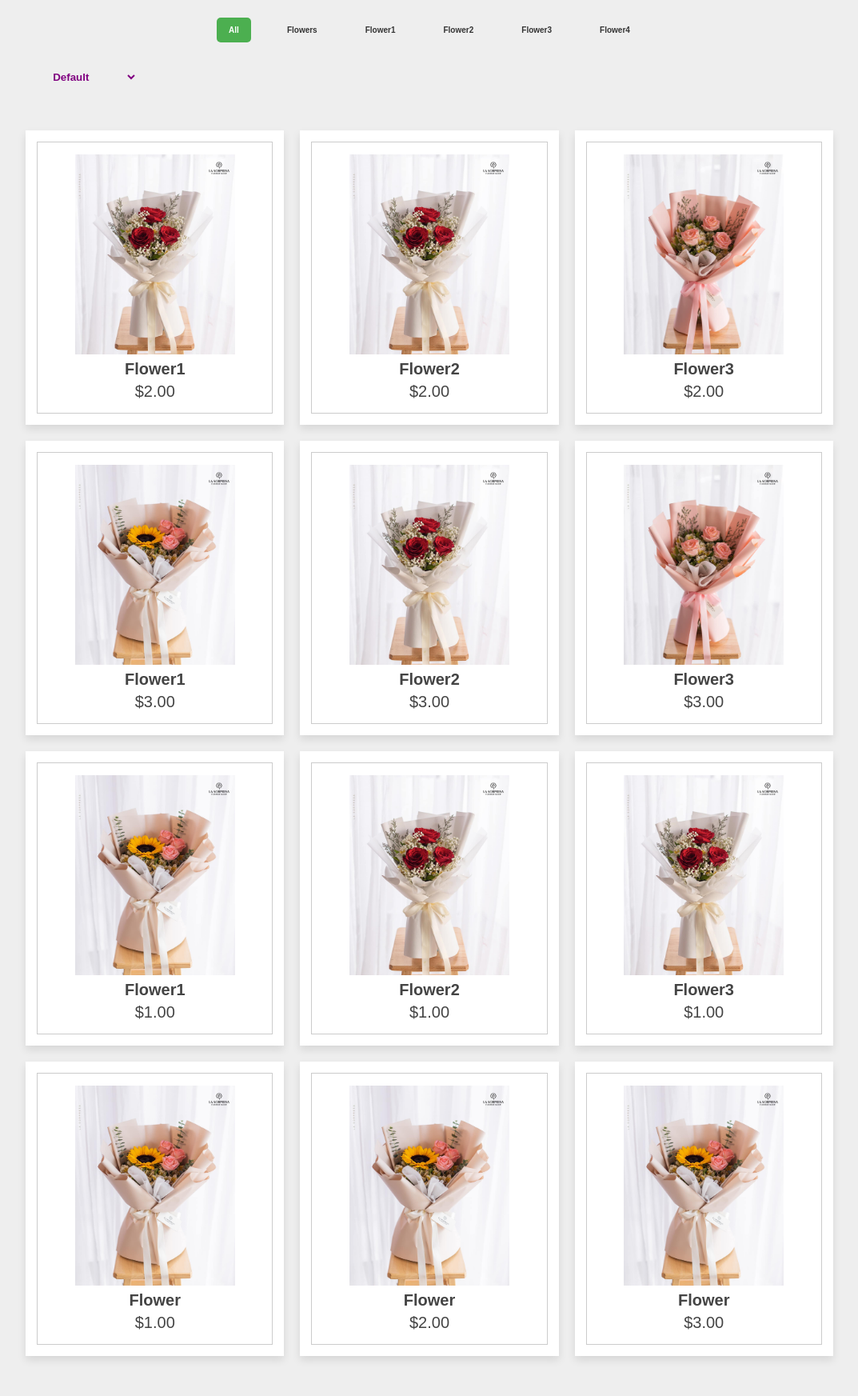
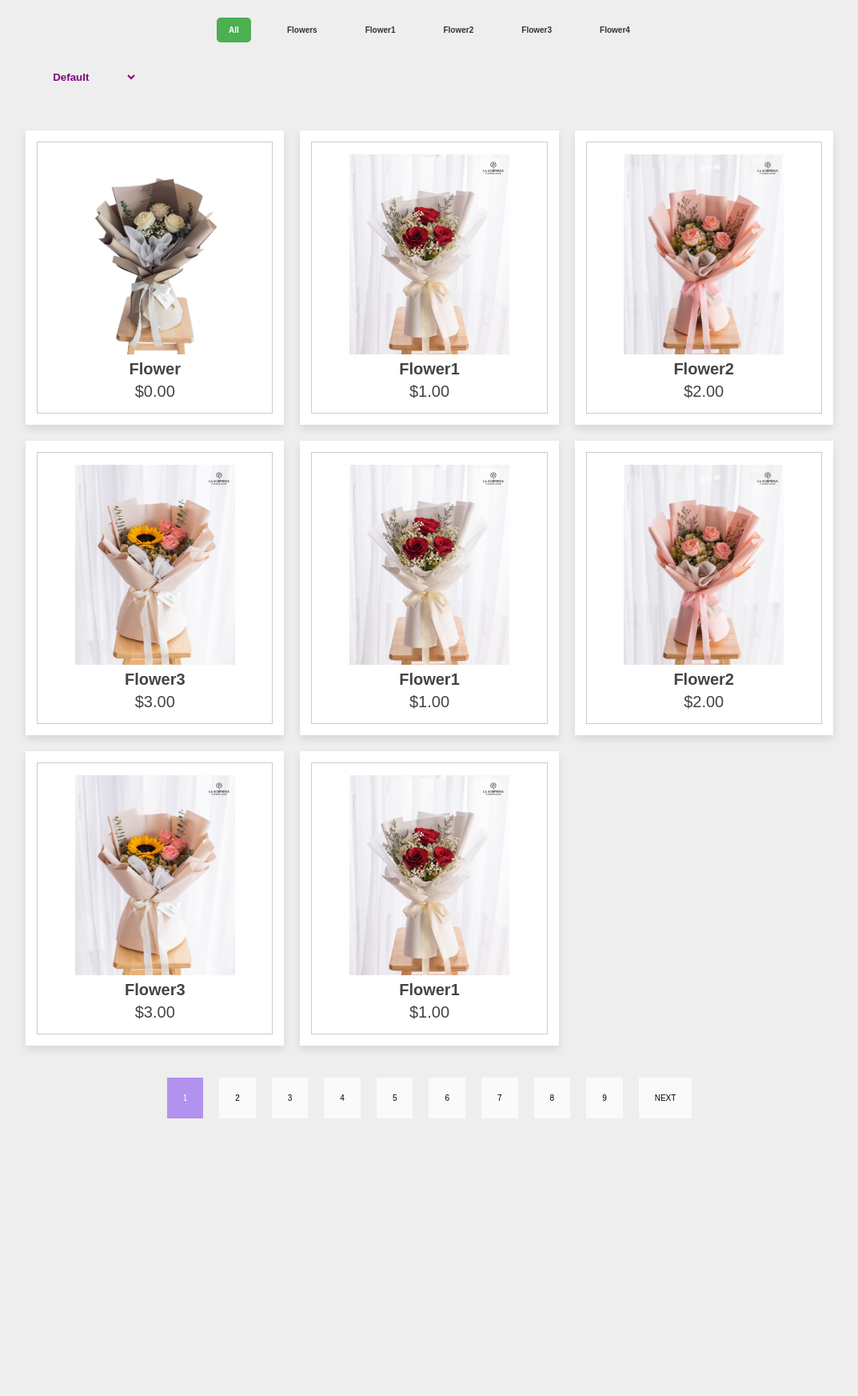
Before and after one commit to seyan5/lasorpresa, a PHP site: page /users/products.html in a window 1280 px wide. Shown: the part 168-1913 px from the top of the page at 80% size, without its empty margins (103-1176 px from the left). After the commit the page ends 1566 px from the top, so only its background shows below. Run offline with PHP 8.4, Linux system fonts and the light colour scheme; some libraries are stand-ins or nearby versions.

Commit message:
products

```diff
--- a/css/product.css
+++ b/css/product.css
@@ -431,6 +431,23 @@ body{
     cursor: pointer;
 }
 
+.listPage{
+   padding:10px;
+   text-align: center;
+   list-style: none;
+}
+.listPage li{
+   background-color: #ffffffBD;
+   padding:20px;
+   display: inline-block;
+   margin:0 10px;
+   cursor: pointer;
+}
+.listPage .active{
+   background-color: #B192EF;
+   color:#fff;
+}
+
 @media (max-width:991px){
 
    html{
--- a/users/products.html
+++ b/users/products.html
@@ -70,77 +70,436 @@
 
     <div class="products-container">
 
+      <div class="product" data-name="p-4">
+         <img src="../ivd/flower.png" alt="">
+         <h3>Flower</h3>
+         <div class="price">$0.00</div>
+      </div>
+
        <div class="product" data-name="p-1">
           <img src="../ivd/flower1.jpg" alt="">
           <h3>Flower1</h3>
-          <div class="price">$2.00</div>
+          <div class="price">$1.00</div>
        </div>
 
        <div class="product" data-name="p-2">
-          <img src="../ivd/flower1.jpg" alt="">
+          <img src="../ivd/flower2.jpg" alt="">
           <h3>Flower2</h3>
           <div class="price">$2.00</div>
        </div>
 
        <div class="product" data-name="p-3">
+          <img src="../ivd/flower3.jpg" alt="">
+          <h3>Flower3</h3>
+          <div class="price">$3.00</div>
+       </div>
+
+       <div class="product" data-name="p-4">
+          <img src="../ivd/flower1.jpg" alt="">
+          <h3>Flower1</h3>
+          <div class="price">$1.00</div>
+       </div>
+
+       <div class="product" data-name="p-5">
           <img src="../ivd/flower2.jpg" alt="">
-          <h3>Flower3</h3>
+          <h3>Flower2</h3>
           <div class="price">$2.00</div>
        </div>
 
-       <div class="product" data-name="p-4">
+       <div class="product" data-name="p-6">
           <img src="../ivd/flower3.jpg" alt="">
-          <h3>Flower1</h3>
-          <div class="price">$3.00</div>
-       </div>
-
-       <div class="product" data-name="p-5">
-          <img src="../ivd/flower1.jpg" alt="">
-          <h3>Flower2</h3>
-          <div class="price">$3.00</div>
-       </div>
-
-       <div class="product" data-name="p-6">
-          <img src="../ivd/flower2.jpg" alt="">
           <h3>Flower3</h3>
           <div class="price">$3.00</div>
        </div>
 
        <div class="product" data-name="p-6">
-          <img src="../ivd/flower3.jpg" alt="">
+          <img src="../ivd/flower1.jpg" alt="">
           <h3>Flower1</h3>
           <div class="price">$1.00</div>
        </div>
 
        <div class="product" data-name="p-6">
-          <img src="../ivd/flower1.jpg" alt="">
+          <img src="../ivd/flower2.jpg" alt="">
           <h3>Flower2</h3>
-          <div class="price">$1.00</div>
+          <div class="price">$2.00</div>
         </div>
 
          <div class="product" data-name="p-6">
+            <img src="../ivd/flower3.jpg" alt="">
+            <h3>Flower3</h3>
+            <div class="price">$3.00</div>
+         </div>
+
+         <div class="product" data-name="p-4">
+            <img src="../ivd/flower.png" alt="">
+            <h3>Flower</h3>
+            <div class="price">$0.00</div>
+         </div>
+
+         <div class="product" data-name="p-6">
             <img src="../ivd/flower1.jpg" alt="">
-            <h3>Flower3</h3>
+            <h3>Flower1</h3>
             <div class="price">$1.00</div>
          </div>
 
-         <div class="product" data-name="p-4">
-            <img src="../ivd/flower3.jpg" alt="">
-            <h3>Flower</h3>
+         <div class="product" data-name="p-6">
+            <img src="../ivd/flower2.jpg" alt="">
+            <h3>Flower2</h3>
+            <div class="price">$2.00</div>
+          </div>
+
+           <div class="product" data-name="p-6">
+              <img src="../ivd/flower3.jpg" alt="">
+              <h3>Flower3</h3>
+              <div class="price">$3.00</div>
+           </div>
+
+           <div class="product" data-name="p-4">
+              <img src="../ivd/flower.png" alt="">
+              <h3>Flower</h3>
+              <div class="price">$0.00</div>
+           </div>
+
+
+           <div class="product" data-name="p-6">
+            <img src="../ivd/flower1.jpg" alt="">
+            <h3>Flower1</h3>
             <div class="price">$1.00</div>
          </div>
 
-         <div class="product" data-name="p-4">
-            <img src="../ivd/flower3.jpg" alt="">
-            <h3>Flower</h3>
+         <div class="product" data-name="p-6">
+            <img src="../ivd/flower2.jpg" alt="">
+            <h3>Flower2</h3>
             <div class="price">$2.00</div>
+          </div>
+
+           <div class="product" data-name="p-6">
+              <img src="../ivd/flower3.jpg" alt="">
+              <h3>Flower3</h3>
+              <div class="price">$3.00</div>
+           </div>
+
+           <div class="product" data-name="p-4">
+              <img src="../ivd/flower.png" alt="">
+              <h3>Flower</h3>
+              <div class="price">$0.00</div>
+           </div>
+
+
+           <div class="product" data-name="p-6">
+            <img src="../ivd/flower1.jpg" alt="">
+            <h3>Flower1</h3>
+            <div class="price">$1.00</div>
          </div>
 
-         <div class="product" data-name="p-4">
-            <img src="../ivd/flower3.jpg" alt="">
+         <div class="product" data-name="p-6">
+            <img src="../ivd/flower2.jpg" alt="">
+            <h3>Flower2</h3>
+            <div class="price">$2.00</div>
+          </div>
+
+           <div class="product" data-name="p-6">
+              <img src="../ivd/flower3.jpg" alt="">
+              <h3>Flower3</h3>
+              <div class="price">$3.00</div>
+           </div>
+
+           <div class="product" data-name="p-4">
+              <img src="../ivd/flower.png" alt="">
+              <h3>Flower</h3>
+              <div class="price">$0.00</div>
+           </div>
+
+
+           <div class="product" data-name="p-6">
+            <img src="../ivd/flower1.jpg" alt="">
+            <h3>Flower1</h3>
+            <div class="price">$1.00</div>
+         </div>
+
+         <div class="product" data-name="p-6">
+            <img src="../ivd/flower2.jpg" alt="">
+            <h3>Flower2</h3>
+            <div class="price">$2.00</div>
+          </div>
+
+           <div class="product" data-name="p-6">
+              <img src="../ivd/flower3.jpg" alt="">
+              <h3>Flower3</h3>
+              <div class="price">$3.00</div>
+           </div>
+
+           <div class="product" data-name="p-4">
+              <img src="../ivd/flower.png" alt="">
+              <h3>Flower</h3>
+              <div class="price">$0.00</div>
+           </div>
+
+
+           <div class="product" data-name="p-6">
+            <img src="../ivd/flower1.jpg" alt="">
+            <h3>Flower1</h3>
+            <div class="price">$1.00</div>
+         </div>
+
+         <div class="product" data-name="p-6">
+            <img src="../ivd/flower2.jpg" alt="">
+            <h3>Flower2</h3>
+            <div class="price">$2.00</div>
+          </div>
+
+           <div class="product" data-name="p-6">
+              <img src="../ivd/flower3.jpg" alt="">
+              <h3>Flower3</h3>
+              <div class="price">$3.00</div>
+           </div>
+
+           <div class="product" data-name="p-4">
+              <img src="../ivd/flower.png" alt="">
+              <h3>Flower</h3>
+              <div class="price">$0.00</div>
+           </div>
+
+
+           <div class="product" data-name="p-6">
+            <img src="../ivd/flower1.jpg" alt="">
+            <h3>Flower1</h3>
+            <div class="price">$1.00</div>
+         </div>
+
+         <div class="product" data-name="p-6">
+            <img src="../ivd/flower2.jpg" alt="">
+            <h3>Flower2</h3>
+            <div class="price">$2.00</div>
+          </div>
+
+           <div class="product" data-name="p-6">
+              <img src="../ivd/flower3.jpg" alt="">
+              <h3>Flower3</h3>
+              <div class="price">$3.00</div>
+           </div>
+
+           <div class="product" data-name="p-4">
+              <img src="../ivd/flower.png" alt="">
+              <h3>Flower</h3>
+              <div class="price">$0.00</div>
+           </div>
+
+           <div class="product" data-name="p-4">
+            <img src="../ivd/flower.png" alt="">
             <h3>Flower</h3>
-            <div class="price">$3.00</div>
+            <div class="price">$0.00</div>
          </div>
+
+          <div class="product" data-name="p-1">
+             <img src="../ivd/flower1.jpg" alt="">
+             <h3>Flower1</h3>
+             <div class="price">$1.00</div>
+          </div>
+
+          <div class="product" data-name="p-2">
+             <img src="../ivd/flower2.jpg" alt="">
+             <h3>Flower2</h3>
+             <div class="price">$2.00</div>
+          </div>
+
+          <div class="product" data-name="p-3">
+             <img src="../ivd/flower3.jpg" alt="">
+             <h3>Flower3</h3>
+             <div class="price">$3.00</div>
+          </div>
+
+          <div class="product" data-name="p-4">
+             <img src="../ivd/flower1.jpg" alt="">
+             <h3>Flower1</h3>
+             <div class="price">$1.00</div>
+          </div>
+
+          <div class="product" data-name="p-5">
+             <img src="../ivd/flower2.jpg" alt="">
+             <h3>Flower2</h3>
+             <div class="price">$2.00</div>
+          </div>
+
+          <div class="product" data-name="p-6">
+             <img src="../ivd/flower3.jpg" alt="">
+             <h3>Flower3</h3>
+             <div class="price">$3.00</div>
+          </div>
+
+          <div class="product" data-name="p-6">
+             <img src="../ivd/flower1.jpg" alt="">
+             <h3>Flower1</h3>
+             <div class="price">$1.00</div>
+          </div>
+
+          <div class="product" data-name="p-6">
+             <img src="../ivd/flower2.jpg" alt="">
+             <h3>Flower2</h3>
+             <div class="price">$2.00</div>
+           </div>
+
+            <div class="product" data-name="p-6">
+               <img src="../ivd/flower3.jpg" alt="">
+               <h3>Flower3</h3>
+               <div class="price">$3.00</div>
+            </div>
+
+            <div class="product" data-name="p-4">
+               <img src="../ivd/flower.png" alt="">
+               <h3>Flower</h3>
+               <div class="price">$0.00</div>
+            </div>
+
+            <div class="product" data-name="p-6">
+               <img src="../ivd/flower1.jpg" alt="">
+               <h3>Flower1</h3>
+               <div class="price">$1.00</div>
+            </div>
+
+            <div class="product" data-name="p-6">
+               <img src="../ivd/flower2.jpg" alt="">
+               <h3>Flower2</h3>
+               <div class="price">$2.00</div>
+             </div>
+
+              <div class="product" data-name="p-6">
+                 <img src="../ivd/flower3.jpg" alt="">
+                 <h3>Flower3</h3>
+                 <div class="price">$3.00</div>
+              </div>
+
+              <div class="product" data-name="p-4">
+                 <img src="../ivd/flower.png" alt="">
+                 <h3>Flower</h3>
+                 <div class="price">$0.00</div>
+              </div>
+
+
+              <div class="product" data-name="p-6">
+               <img src="../ivd/flower1.jpg" alt="">
+               <h3>Flower1</h3>
+               <div class="price">$1.00</div>
+            </div>
+
+            <div class="product" data-name="p-6">
+               <img src="../ivd/flower2.jpg" alt="">
+               <h3>Flower2</h3>
+               <div class="price">$2.00</div>
+             </div>
+
+              <div class="product" data-name="p-6">
+                 <img src="../ivd/flower3.jpg" alt="">
+                 <h3>Flower3</h3>
+                 <div class="price">$3.00</div>
+              </div>
+
+              <div class="product" data-name="p-4">
+                 <img src="../ivd/flower.png" alt="">
+                 <h3>Flower</h3>
+                 <div class="price">$0.00</div>
+              </div>
+
+
+              <div class="product" data-name="p-6">
+               <img src="../ivd/flower1.jpg" alt="">
+               <h3>Flower1</h3>
+               <div class="price">$1.00</div>
+            </div>
+
+            <div class="product" data-name="p-6">
+               <img src="../ivd/flower2.jpg" alt="">
+               <h3>Flower2</h3>
+               <div class="price">$2.00</div>
+             </div>
+
+              <div class="product" data-name="p-6">
+                 <img src="../ivd/flower3.jpg" alt="">
+                 <h3>Flower3</h3>
+                 <div class="price">$3.00</div>
+              </div>
+
+              <div class="product" data-name="p-4">
+                 <img src="../ivd/flower.png" alt="">
+                 <h3>Flower</h3>
+                 <div class="price">$0.00</div>
+              </div>
+
+
+              <div class="product" data-name="p-6">
+               <img src="../ivd/flower1.jpg" alt="">
+               <h3>Flower1</h3>
+               <div class="price">$1.00</div>
+            </div>
+
+            <div class="product" data-name="p-6">
+               <img src="../ivd/flower2.jpg" alt="">
+               <h3>Flower2</h3>
+               <div class="price">$2.00</div>
+             </div>
+
+              <div class="product" data-name="p-6">
+                 <img src="../ivd/flower3.jpg" alt="">
+                 <h3>Flower3</h3>
+                 <div class="price">$3.00</div>
+              </div>
+
+              <div class="product" data-name="p-4">
+                 <img src="../ivd/flower.png" alt="">
+                 <h3>Flower</h3>
+                 <div class="price">$0.00</div>
+              </div>
+
+
+              <div class="product" data-name="p-6">
+               <img src="../ivd/flower1.jpg" alt="">
+               <h3>Flower1</h3>
+               <div class="price">$1.00</div>
+            </div>
+
+            <div class="product" data-name="p-6">
+               <img src="../ivd/flower2.jpg" alt="">
+               <h3>Flower2</h3>
+               <div class="price">$2.00</div>
+             </div>
+
+              <div class="product" data-name="p-6">
+                 <img src="../ivd/flower3.jpg" alt="">
+                 <h3>Flower3</h3>
+                 <div class="price">$3.00</div>
+              </div>
+
+              <div class="product" data-name="p-4">
+                 <img src="../ivd/flower.png" alt="">
+                 <h3>Flower</h3>
+                 <div class="price">$0.00</div>
+              </div>
+
+
+              <div class="product" data-name="p-6">
+               <img src="../ivd/flower1.jpg" alt="">
+               <h3>Flower1</h3>
+               <div class="price">$1.00</div>
+            </div>
+
+            <div class="product" data-name="p-6">
+               <img src="../ivd/flower2.jpg" alt="">
+               <h3>Flower2</h3>
+               <div class="price">$2.00</div>
+             </div>
+
+              <div class="product" data-name="p-6">
+                 <img src="../ivd/flower3.jpg" alt="">
+                 <h3>Flower3</h3>
+                 <div class="price">$3.00</div>
+              </div>
+
+              <div class="product" data-name="p-4">
+                 <img src="../ivd/flower.png" alt="">
+                 <h3>Flower</h3>
+                 <div class="price">$0.00</div>
+              </div>
+
 
 
     </div>
@@ -269,7 +628,12 @@
        </div>
     </div>
 
+
  </div>
+
+ <ul class="listPage">
+
+ </ul>
 </section>
 
 </body>
```
Also changed, not shown: js/product.js (+84 -35 lines), ivd/flower.png (added).
